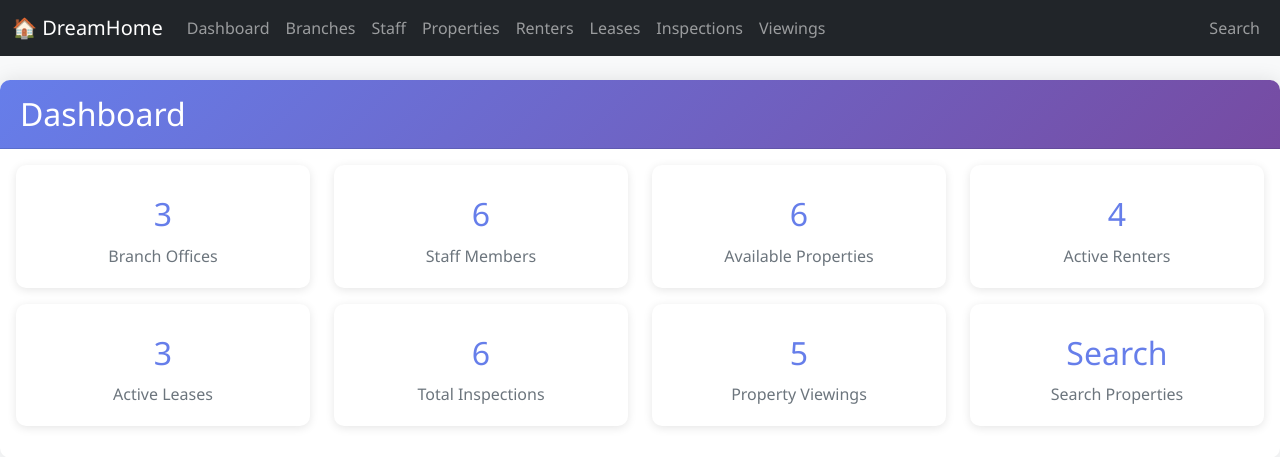
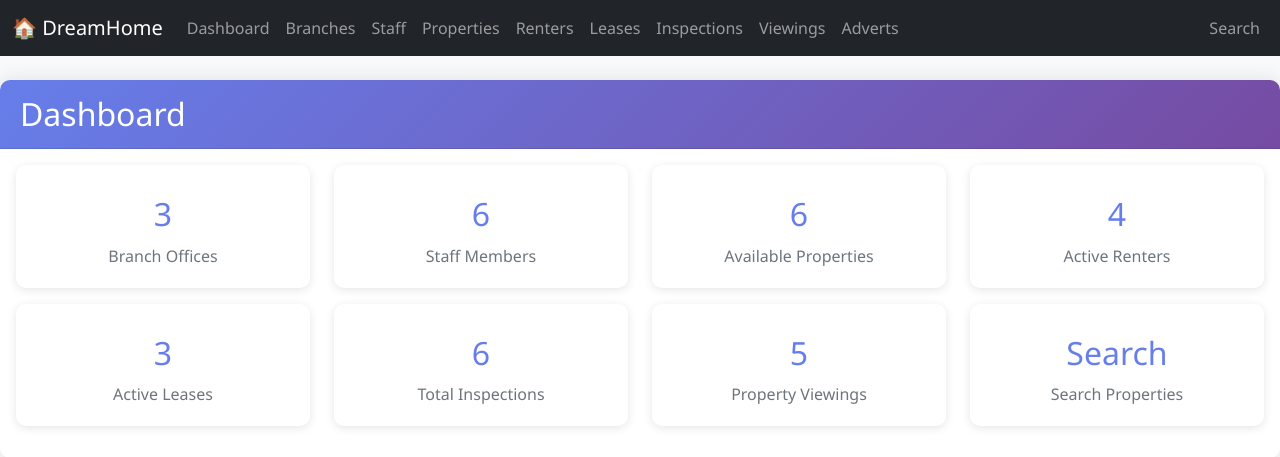
Before and after one commit to nian-87/DreamHome, a PHP site: page /index.php in a window 1280 px wide. Shown: the top 457 px of the page. Run offline with PHP 8.4, Linux system fonts and the light colour scheme; data comes from the database, SQL or seed files in the repository.

Commit message:
Add 'Adverts' link to header navigation
Added a new 'Adverts' link to the navigation menu.

```diff
--- a/dreamhome/includes/header.php
+++ b/dreamhome/includes/header.php
@@ -44,6 +44,9 @@ include_once __DIR__ . '/../config/database.php';
                     <li class="nav-item">
                         <a class="nav-link" href="/dreamhome/pages/viewings/index.php">Viewings</a>
                     </li>
+                    <li class="nav-item">
+                        <a class="nav-link" href="/dreamhome/pages/advertisements/index.php">Adverts</a>
+                    </li>
                 </ul>
                 <ul class="navbar-nav ms-auto">
                     <li class="nav-item">
```
